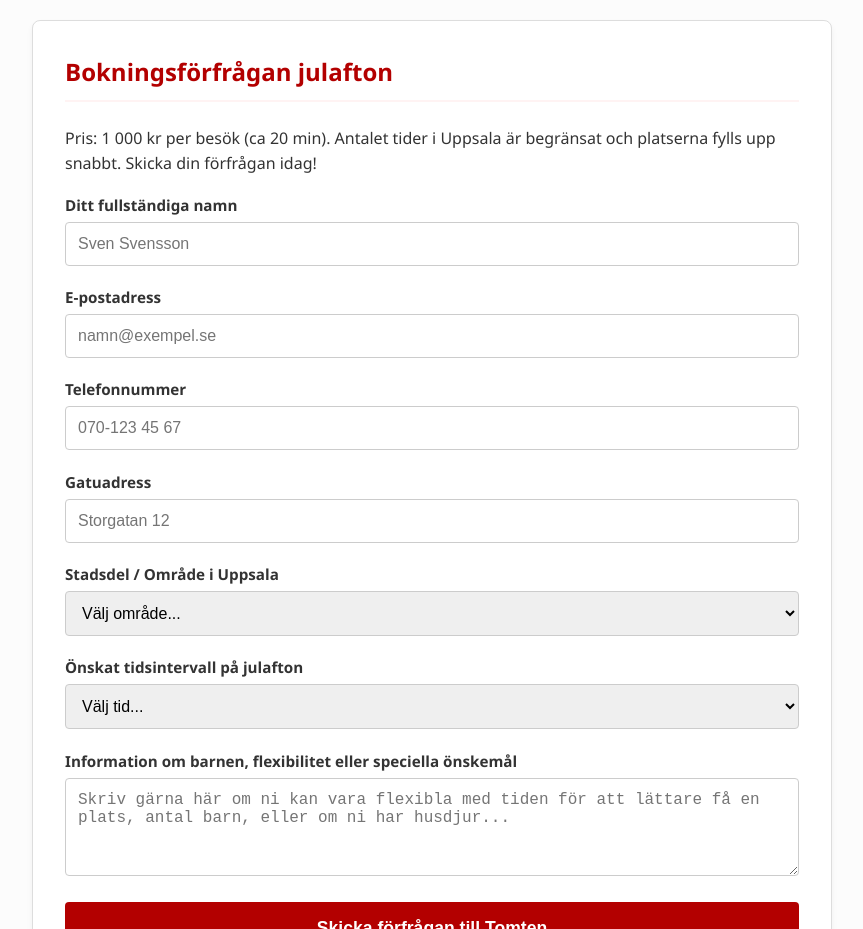
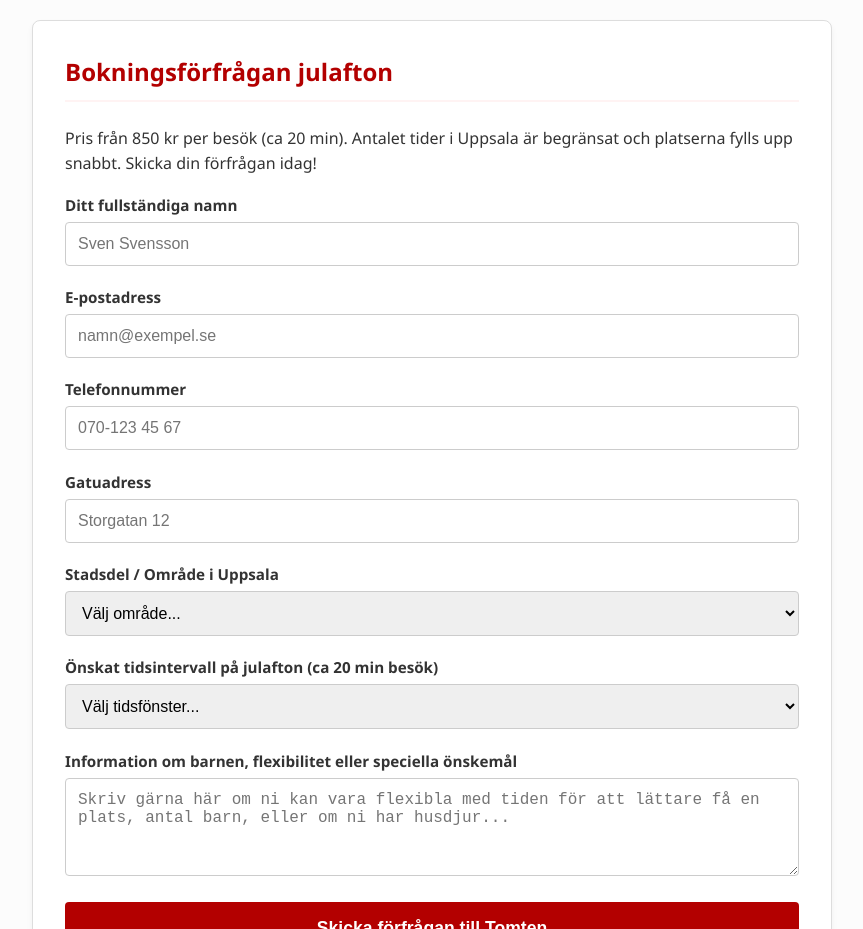
Before and after one commit to andreasjonssonuppsala-create/tomteniuppsala, a plain HTML site: page index.html in a window 1280 px wide. Shown: the part 640-1569 px from the top of the page, without its empty margins (208-1071 px from the left). Drawn offline with Linux system fonts and the light colour scheme.

Commit message:
Update index.html

```diff
--- a/index.html
+++ b/index.html
@@ -51,7 +51,7 @@
 
         <div class="form-box">
             <h3>Bokningsförfrågan julafton</h3>
-            <p>Pris: 1 000 kr per besök (ca 20 min). Antalet tider i Uppsala är begränsat och platserna fylls upp snabbt. Skicka din förfrågan idag!</p>
+            <p>Pris från 850 kr per besök (ca 20 min). Antalet tider i Uppsala är begränsat och platserna fylls upp snabbt. Skicka din förfrågan idag!</p>
 
             <form name="tomtebokning" method="POST" action="/tack.html" data-netlify="true">
                 <input type="hidden" name="form-name" value="tomtebokning" />
@@ -91,15 +91,16 @@
                     </select>
                 </div>
 
-                <div class="form-group">
-                    <label for="tid">Önskat tidsintervall på julafton</label>
-                    <select id="tid" name="tid" required>
-                        <option value="" disabled selected>Välj tid...</option>
-                        <option value="Förmiddag (11:00 - 13:30)">Förmiddag (11:00 - 13:30)</option>
-                        <option value="Efter Kalle Anka (13:30 - 16:30)">Efter Kalle Anka (13:30 - 16:30) — Mest populär!</option>
-                        <option value="Kväll (16:30 - 20:00)">Kväll (16:30 - 20:00)</option>
-                    </select>
-                </div>
+<div class="form-group">
+    <label for="tid">Önskat tidsintervall på julafton (ca 20 min besök)</label>
+    <select id="tid" name="tid" required>
+        <option value="" disabled selected>Välj tidsfönster...</option>
+        <option value="Förmiddag (11:00 - 14:30) - 1000 kr">Förmiddag / Före Kalle Anka (11:00 - 15:00) — 1000 kr</option>
+        <option value="Efter Kalle Anka (16:00 - 18:00) - 1400 kr">Efter Kalle Anka / Prime time (16:00 - 18:00) — 1400 kr</option>
+        <option value="Kväll (18:00 - 20:00) - 1000 kr">Kväll (18:00 - 20:00) — 1000 kr</option>
+        <option value="Flexibel tid - 850 kr">Flexibel tid (Tomten föreslår tid utifrån rutt) — 850 kr</option>
+    </select>
+</div>
 
                 <div class="form-group">
                     <label for="meddelande">Information om barnen, flexibilitet eller speciella önskemål</label>
```
